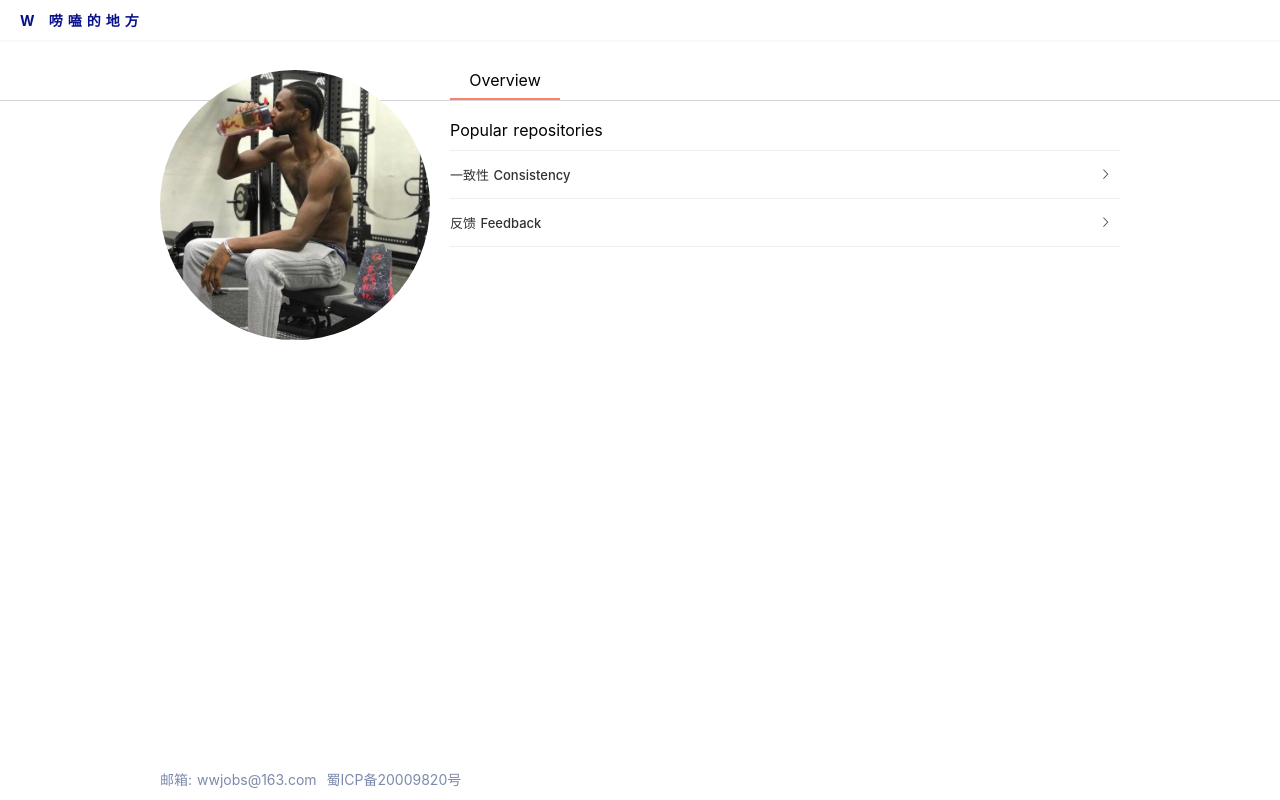
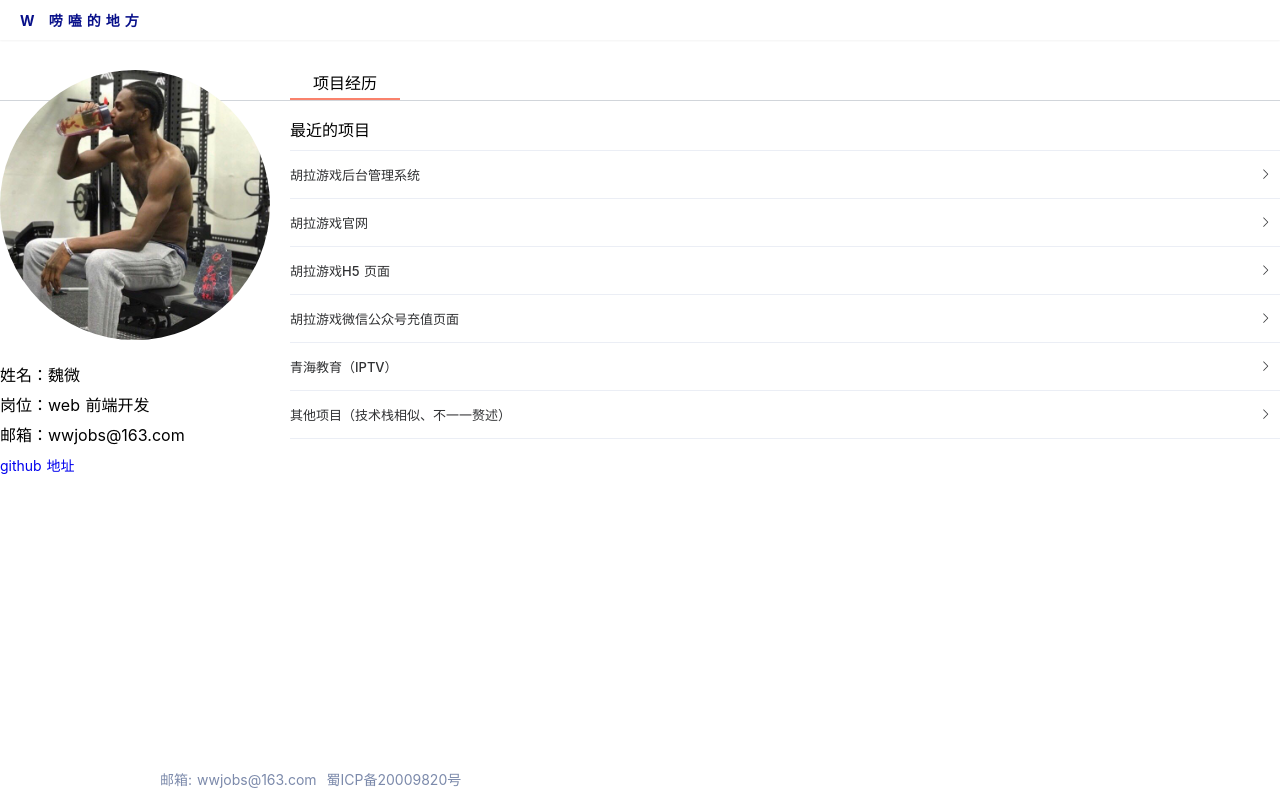
Before and after one commit to ww028/personal-website, a Nuxt app: page /aboutMe in a window 1280 px wide. Built offline with nearby package versions, Linux system fonts and the light colour scheme.

Commit message:
更新关于我

```diff
--- a/assets/scss/about_me.scss
+++ b/assets/scss/about_me.scss
@@ -10,7 +10,7 @@ main{
 .container{
   // position: absolute;
   // top: 70px;
-  width: 960px;
+  width: 1280px;
   margin: -30px auto 0;
   z-index: 999;
   display: flex;
@@ -35,6 +35,13 @@ main{
       border-radius: 50%;
     }
   }
+
+  .info{
+    color: #000;
+    font: 14px;
+    margin-top: 20px;
+    line-height: 30px;
+  }
 }
 
 .project{
--- a/pages/aboutMe.vue
+++ b/pages/aboutMe.vue
@@ -6,12 +6,18 @@
         <div class="icon">
           <img src="../assets/images/icon.jpg" alt />
         </div>
+        <div class="info">
+          <p>姓名：魏微</p>
+          <p>岗位：web 前端开发</p>
+          <p>邮箱：wwjobs@163.com</p>
+          <p><a target="right" href="https://github.com/ww028">github 地址</a></p>
+        </div>
       </div>
       <div class="project">
         <div class="nav_bar">
-          <div class="item">Overview</div>
+          <div class="item">项目经历</div>
         </div>
-        <div class="title">Popular repositories</div>
+        <div class="title">最近的项目</div>
         <el-collapse v-model="activeNames" @change="handleChange">
           <el-collapse-item
             v-for="(item, index) in project"
@@ -35,20 +41,66 @@ export default {
     return {
       project: [
         {
-          title: "一致性 Consistency",
-          name: 2,
+          title: "胡拉游戏后台管理系统",
+          name: 1,
           info: [
-            "与现实生活一致：与现实生活的流程、逻辑保持一致，遵循用户习惯的语言和概念",
-            "在界面中一致：所有的元素和结构需保持一致，比如：设计样式、图标和文本、元素的位置等"
+            "该项目是胡拉游戏的后台管理系统，使用vue-cli 脚手架开发，axios 进行数据交互，echarts 图表实现折线、柱状等图表",
+            "该项目支撑胡拉麻将、斗地主、捕鱼移动端游戏的运营工作，以及后台管理系统账号权限分配等功能",
+            "该项目可以查看不同游戏的在线人数、活跃人数、充值金额等运营数据，并且支持玩家邮件发送、道具配发等功能",
+            "后台超级管理员可以创建账号、分配权限，不同的账号根据不同的权限可以分别查看允许查看的信息"
           ]
         },
         {
-          title: "反馈 Feedback",
+          title: "胡拉游戏官网",
+          name: 2,
+          info: [
+            "该项目是胡拉游戏的官网, 使用nuxt 框架进行前端开发，使用nuxt 框架提供的Async Data 进行服务端渲染，并且优化网站代码结构，使其更有利于网站SEO",
+            "官网主要是介绍游戏信息，进行下载导流，以及用户了解不同游戏不同的版本信息",
+            "用户可以在官网查看游戏的资讯、赛事等等信息",
+          ]
+        },
+        {
+          title: "胡拉游戏H5 页面",
           name: 3,
           info: [
-            "控制反馈：通过界面样式和交互动效让用户可以清晰的感知自己的操作；",
-            "页面反馈：操作后，通过页面元素的变化清晰地展现当前状态。",
-            "帮助用户识别：界面简单直白，让用户快速识别而非回忆，减少用户记忆负担。",
+            "该项目是胡拉麻将、胡拉斗地主、胡拉捕鱼的H5 页面",
+            "主要用于游戏下载，绑定好友邀请、亲友圈账号、直接通过分享链接进入游戏房间等功能",
+            "用户进入H5 页面，如果已经安装客户端则拉起游戏，如有房间ID、邀请信息等，则直接进入房间或绑定账号，即使没有安装客户端在下载安装后依然可以绑定分享链接的信息，如果没有安装客户端则直接拉起下载",
+          ],
+        },
+        {
+          title: "胡拉游戏微信公众号充值页面",
+          name: 4,
+          info: [
+            "该项目是胡拉麻将微信公众号下的充值页面",
+            "通过微信公众号进入该页面，在用户允许获取微信账号信息后，自动绑定游戏账号",
+            "用户可以选择充值金额或者自定义输入充值金额，以及选择对应的赠送礼包",
+            "用户可以输入游戏 ID为他人充值，如果没有输入游戏 ID，则直接为自己的游戏账号充值"
+          ]
+        },
+        {
+          title: "青海教育（IPTV）",
+          name: 5,
+          info: [
+            "该项目是青海电信IPTV 的产品包",
+            "该项目在用户订购前可以使用教程，在试用教程使用完毕后可以选择订购产品包获得完整使用权限",
+            "该项目针对初高中、小学、幼儿等不同年龄阶段的用户提供相应的教育内容"
+          ]
+        },
+        {
+          title: "其他项目（技术栈相似、不一一赘述）",
+          name: 6,
+          info: [
+            "青海教育",
+            "陕西教育后台管理系统",
+            "HI 贝游戏大厅后台管理系统",
+            "HI 贝游戏大厅（IPTV)",
+            "海南电信封套（IPTV）",
+            "四川电信省博物馆、图书馆、文化馆（IPTV）",
+            "四川电信川蜀风采(IPTV)",
+            "卓影社区",
+            "庭州购（购物网站）",
+            "乌鲁木齐市君诚律师事务所官网、后台管理系统"
           ]
         }
       ]
```
